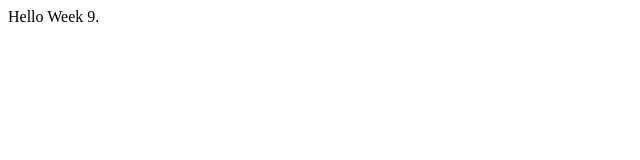
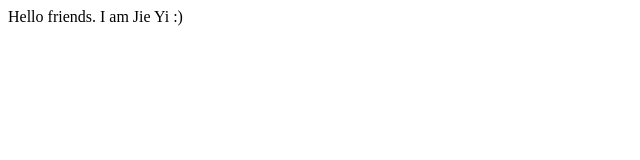
Before and after one commit to ji-jieyi/week999, a website: page index.html in a window 1280 px wide. Shown: the full height of the page, 0-640 px from the left. Drawn offline with Linux system fonts and the light colour scheme.

Commit message:
Changed to my name

```diff
--- a/index.html
+++ b/index.html
@@ -1,7 +1,7 @@
 <html>
   <body>
     <div id="app">
-      Hello Week 9.
+      Hello friends. I am Jie Yi :)
     </div>
   </body>
 </html>
```
